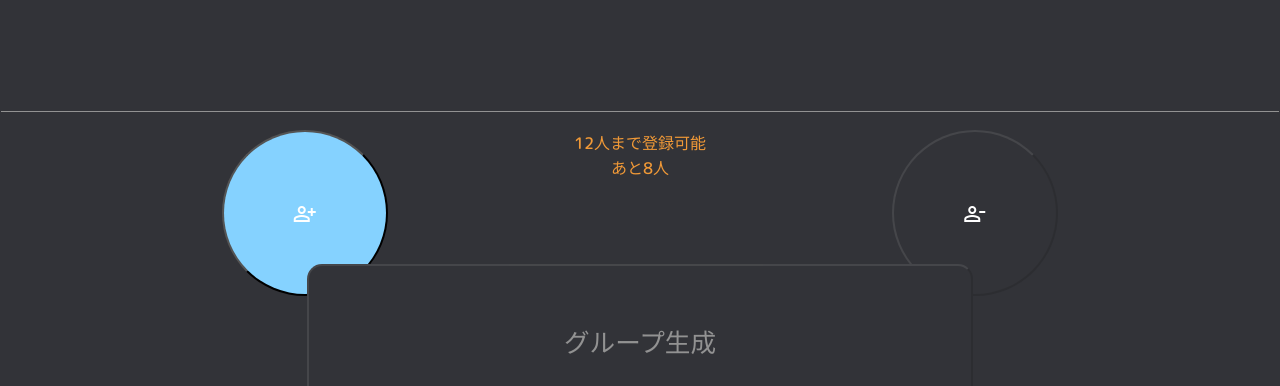
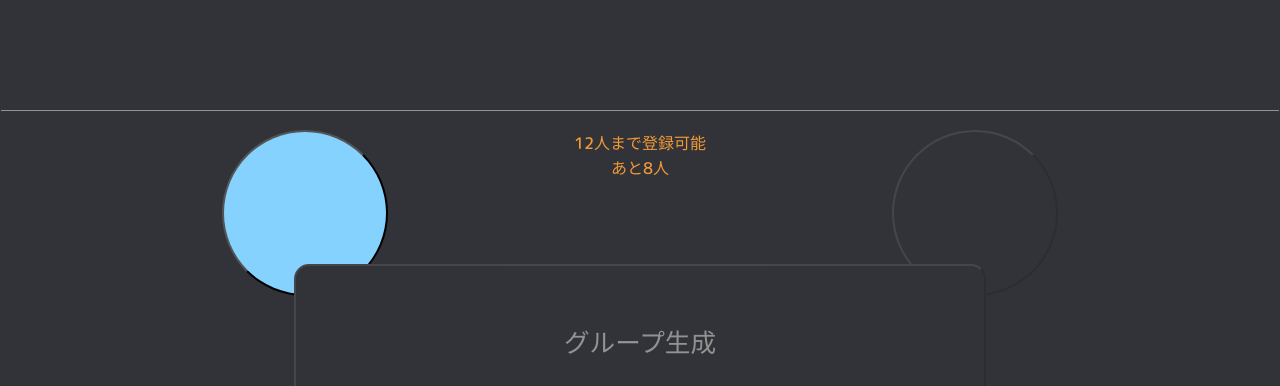
Before and after one commit to ritsuki-i/hatothon-app, a Flask app: page /member in a window 1280 px wide. Shown: the part 506-892 px from the top of the page. Run offline with Flask 3, Linux system fonts and the light colour scheme.

Commit message:
CSS修正2回目

```diff
--- a/static/css/member.css
+++ b/static/css/member.css
@@ -72,7 +72,7 @@ body {
   /* font-weight: bold; */
   font-size: 160%;
   height: 12vw;
-  width: 52vw;
+  width: 54vw;
   position: absolute;
   top: 0;
   bottom: 0;
@@ -199,7 +199,7 @@ body {
 
 hr {
   margin: 0.05%;
-  height: 0.3px;
+  height: 1px;
   background-color: #929292;
   border: none;
 }
@@ -212,7 +212,7 @@ hr {
   border-radius: 15px;
   font-size: 160%;
   height: 12vw;
-  width: 52vw;
+  width: 54vw;
   font-family: 'M PLUS Rounded 1c', sans-serif;
   position: absolute;
   top: 0;
--- a/templates/member.html
+++ b/templates/member.html
@@ -46,17 +46,15 @@
         <div id="AR_Button_parent">
           <div id="AR_Button">
             <button type="button" id="addButton">
-              <span class="material-symbols-outlined">
-                person_add
-                </span>
+              <!-- <span class="material-symbols-outlined"> person_add </span> -->
             </button>
             <div id="restNum_Display">
               <div id="resible">12人まで登録可能</div>
               <div id="resible_rest">あと11人</div>
             </div>
-            <button type="button" id="removeButton"><span class="material-symbols-outlined">
-              person_remove
-              </span></button>
+            <button type="button" id="removeButton">
+              <!-- <span class="material-symbols-outlined"> person_remove </span> -->
+            </button>
           </div>
         </div>
         <div id="GB_parent">
```
